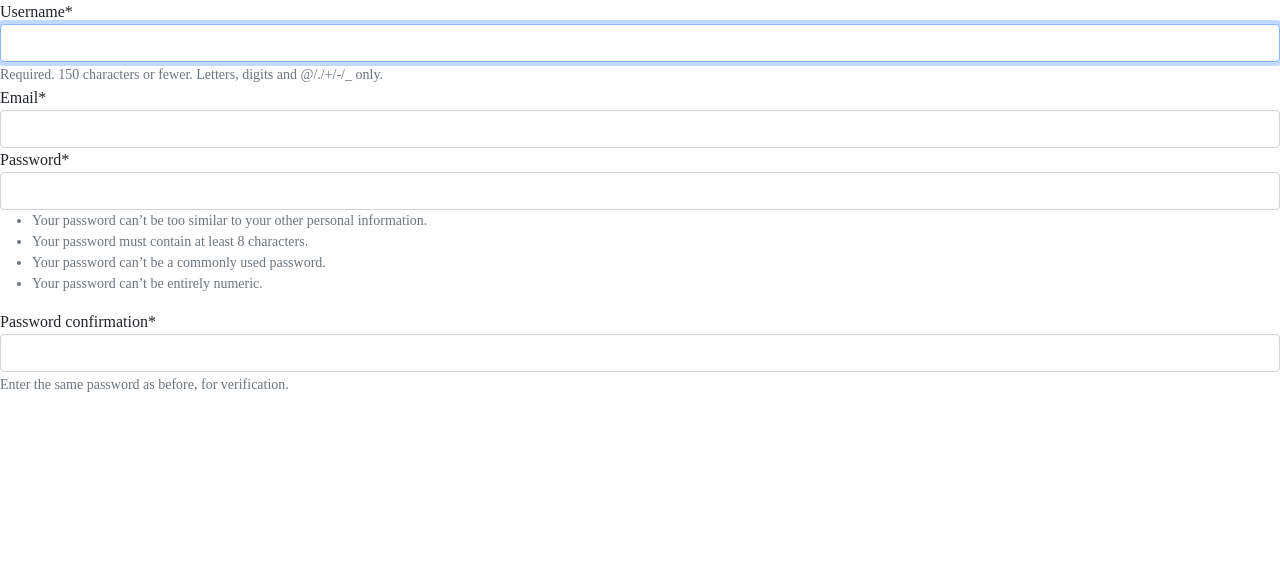
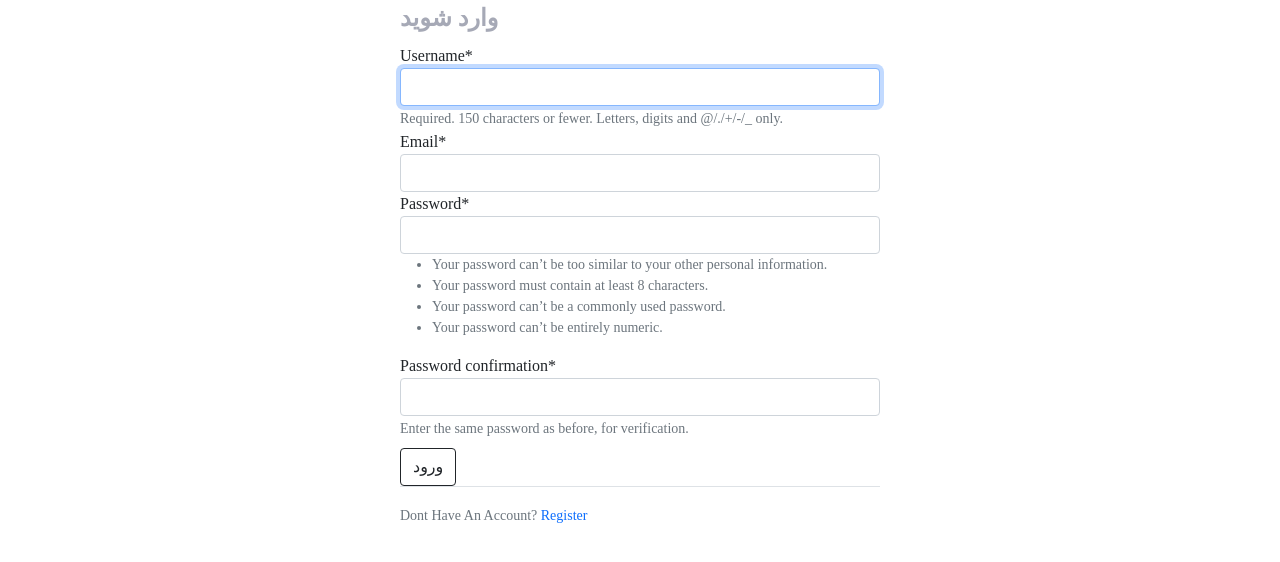
Before and after one commit to amir-mhd/karademy_question_answer, a Django app: template templates/users/login.html in a window 1280 px wide. Shown: the part 56-618 px from the top of the page. Run offline with Django 3.2, Linux system fonts and the light colour scheme; the template is opened without the code that fills it: values that come from a table or form of the project are taken from there, others are empty; some libraries are stand-ins or nearby versions; some web fonts are replaced.

Commit message:
adding log in and log out

```diff
--- a/question_website/settings.py
+++ b/question_website/settings.py
@@ -119,3 +119,5 @@ MEDIA_ROOT = BASE_DIR / "media"
 MEDIA_URL = "/media/"
 
 CRISPY_TEMPLATE_PACK = "bootstrap4"
+
+LOGIN_REDIRECT_URL = "questions"
--- a/templates/base.html
+++ b/templates/base.html
@@ -51,7 +51,7 @@
                 </ul>
               </div>
               <div class="collapse navbar-collapse" dir="rtl">
-                <a class="nav-link" style="color: #fff; font-weight: bolder" href="#">Log In</a>
+                <a class="nav-link" style="color: #fff; font-weight: bolder" href="{% url 'login' %}">Log In</a>
                 <a class="nav-link" style="color: #fff; font-weight: bolder;" href="{% url 'register' %}">Register</a>
               </div>
             </div>
--- a/templates/users/login.html
+++ b/templates/users/login.html
@@ -2,11 +2,22 @@
 {% load crispy_forms_tags %}
 {% block content %}
 
-    <div>
+    <div class="content-section" style="margin: auto; width: 30rem;">
         <form method="POST">
             {% csrf_token %}
-            {{ form|crispy }}
+            <fieldset class="form-group">
+                <legend style="color: #a6a9b6; font-weight: bold;">وارد شوید</legend>
+                {{ form|crispy }}
+            </fieldset>
+            <div class="form-group">
+                <button type="submit" class="btn btn-outline-dark mt-2">ورود</button>
+            </div>
         </form>
+        <div class="border-top pt-3">
+            <small class="text-muted">
+                Dont Have An Account? <a style="text-decoration: none;" href="{% url 'register' %}">Register</a>
+            </small>
+        </div>
     </div>
 
 {% endblock %}
--- a/templates/users/register.html
+++ b/templates/users/register.html
@@ -6,7 +6,7 @@
         <form method="POST">
             {% csrf_token %}
             <fieldset class="form-group">
-                <legend style="color: blue; font-weight: bold;">Join Now</legend>
+                <legend style="color: #a6a9b6; font-weight: bold;">Join Now</legend>
                 {{ form|crispy }}
             </fieldset>
             <div class="form-group">
@@ -15,7 +15,7 @@
         </form>
         <div class="border-top pt-3">
             <small class="text-muted">
-                Already Have An Account? <a style="text-decoration: none;" href="#">Sign In</a>
+                Already Have An Account? <a style="text-decoration: none;" href="{% url 'login' %}">Log In</a>
             </small>
         </div>
     </div>
--- a/users/urls.py
+++ b/users/urls.py
@@ -1,7 +1,10 @@
 from django.urls import path
 from .views import UserRegisterView
+from django.contrib.auth import views as auth_views
 
 
 urlpatterns = [
     path("register/", UserRegisterView.as_view(), name="register"),
+    path("login/", auth_views.LoginView.as_view(template_name="users/login.html"), name="login"),
+    path("logout/", auth_views.LogoutView.as_view(), name="logout"),
 ]
--- a/users/views.py
+++ b/users/views.py
@@ -7,4 +7,4 @@ from django.contrib import messages
 class UserRegisterView(CreateView):
     form_class = UserRegisterForm
     template_name = "users/register.html"
-    success_url = reverse_lazy("questions") # should become login page when it created
+    success_url = reverse_lazy("login")
```
